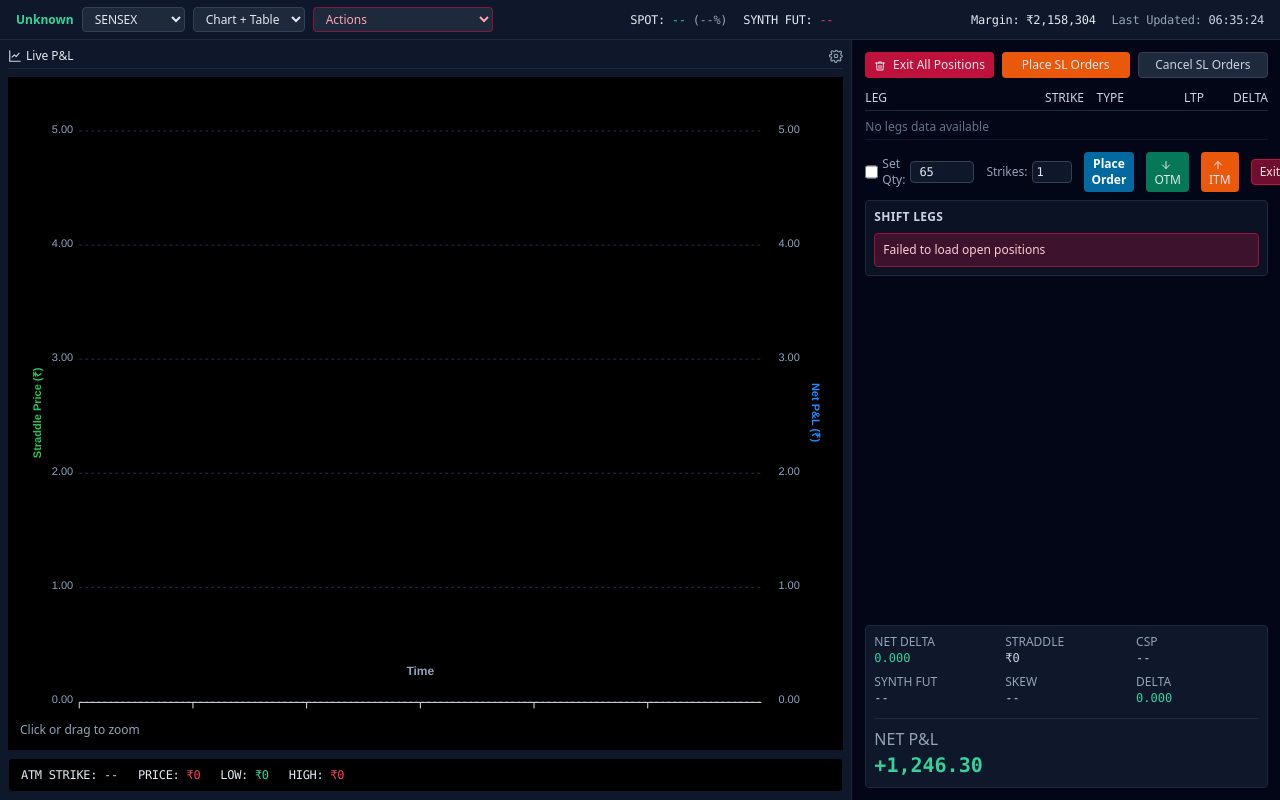
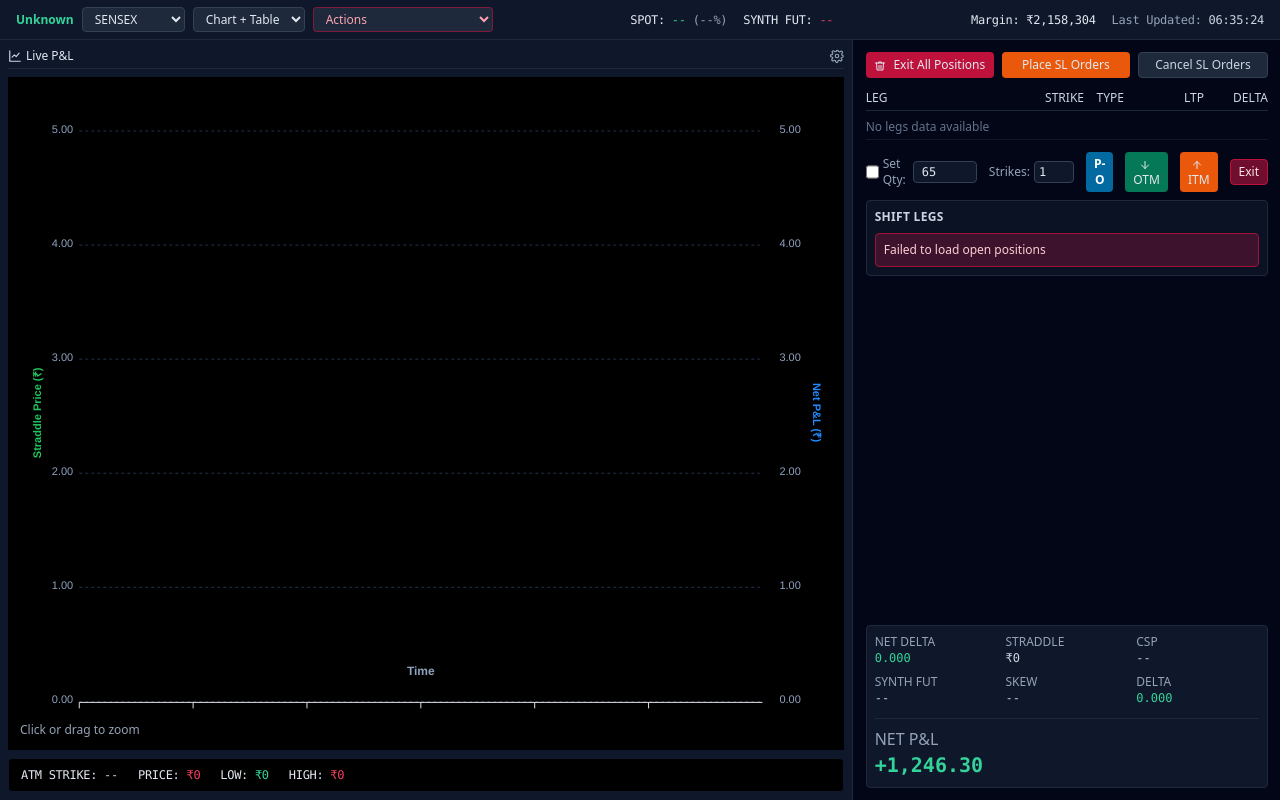
Before and after one commit to uanandast/Kite-Automation, a FastAPI app: page / in a window 1280 px wide. Run offline with FastAPI, Linux system fonts and the light colour scheme; data that the repository does not hold is empty; parts of the project's set-up code (start-up, migrations or seed data) failed here and were passed over; some libraries are stand-ins or nearby versions.

Commit message:
refactor: remove exit all positions action and add tooltips to trading buttons

```diff
--- a/static/script_r.js
+++ b/static/script_r.js
@@ -1200,12 +1200,6 @@ function initializeAccountActions() {
 
         if (action === 'close_account') {
             showCloseAccountModal();
-        } else if (action === 'exit_all') {
-            const confirmed = window.confirm('Are you sure you want to exit all positions?');
-            if (confirmed) {
-                await triggerManualExit();
-            }
-            actionsSelect.value = '';
         }
     });
 }
--- a/templates/index_r.html
+++ b/templates/index_r.html
@@ -26,7 +26,6 @@
           <select id="account-actions" class="rounded border border-rose-700/60 bg-slate-800 px-2 py-0.5 text-xs font-medium text-rose-300 outline-none">
             <option value="" selected disabled>Actions</option>
             <option value="close_account">Close All & Close Account</option>
-            <option value="exit_all">Exit All Positions</option>
           </select>
         </div>
 
@@ -122,25 +121,41 @@
               <input id="strikes-input" type="number" min="1" step="1" value="1" class="w-10 rounded border border-slate-700 bg-slate-900 px-1 py-0.5 text-xs font-mono text-slate-200 outline-none" />
               <input id="shift-count-input" type="text" class="hidden" value="1" />
             </div>
-            <button id="place-recommended-order-btn" class="flex-1 rounded bg-sky-700 px-2 py-1 text-xs font-semibold text-white hover:bg-sky-600 disabled:cursor-not-allowed disabled:opacity-50" type="button">
-              Place Order
+            <button id="place-recommended-order-btn" class="group relative flex-1 rounded bg-sky-700 px-2 py-1 text-xs font-semibold text-white transition-all duration-150 hover:bg-sky-600 hover:-translate-y-0.5 hover:shadow-md disabled:cursor-not-allowed disabled:opacity-50" type="button">
+              <span>P-O</span>
+              <span class="pointer-events-none absolute bottom-full left-1/2 mb-2 -translate-x-1/2 whitespace-nowrap rounded border border-slate-700 bg-slate-900/95 px-2 py-0.5 text-[10px] font-medium text-sky-300 shadow-xl opacity-0 translate-y-1.5 scale-95 transition-all duration-200 ease-out group-hover:opacity-100 group-hover:translate-y-0 group-hover:scale-100 z-30 backdrop-blur-sm">
+                Place Order
+                <span class="absolute -bottom-1 left-1/2 -translate-x-1/2 h-2 w-2 rotate-45 border-b border-r border-slate-700 bg-slate-900"></span>
+              </span>
             </button>
-            <button id="shift-away-btn" class="flex-1 rounded bg-emerald-700 px-2 py-1 text-xs text-slate-200 hover:bg-emerald-800" data-action="move-away">
+            <button id="shift-away-btn" class="group relative flex-1 rounded bg-emerald-700 px-2 py-1 text-xs text-slate-200 transition-all duration-150 hover:bg-emerald-800 hover:-translate-y-0.5 hover:shadow-md" data-action="move-away">
               <svg class="mr-1 inline h-[12px] w-[12px]" viewBox="0 0 24 24" fill="none" stroke="currentColor" stroke-width="2" stroke-linecap="round" stroke-linejoin="round" aria-hidden="true">
                 <path d="M12 5v14"></path>
                 <path d="M19 12l-7 7-7-7"></path>
               </svg>
-              OTM
+              <span>OTM</span>
+              <span class="pointer-events-none absolute bottom-full left-1/2 mb-2 -translate-x-1/2 whitespace-nowrap rounded border border-slate-700 bg-slate-900/95 px-2 py-0.5 text-[10px] font-medium text-emerald-300 shadow-xl opacity-0 translate-y-1.5 scale-95 transition-all duration-200 ease-out group-hover:opacity-100 group-hover:translate-y-0 group-hover:scale-100 z-30 backdrop-blur-sm">
+                Out of The Money
+                <span class="absolute -bottom-1 left-1/2 -translate-x-1/2 h-2 w-2 rotate-45 border-b border-r border-slate-700 bg-slate-900"></span>
+              </span>
             </button>
-            <button id="shift-near-btn" class="flex-1 rounded bg-orange-600 px-2 py-1 text-xs text-slate-200 hover:bg-orange-700" data-action="move-near">
+            <button id="shift-near-btn" class="group relative flex-1 rounded bg-orange-600 px-2 py-1 text-xs text-slate-200 transition-all duration-150 hover:bg-orange-700 hover:-translate-y-0.5 hover:shadow-md" data-action="move-near">
               <svg class="mr-1 inline h-[12px] w-[12px]" viewBox="0 0 24 24" fill="none" stroke="currentColor" stroke-width="2" stroke-linecap="round" stroke-linejoin="round" aria-hidden="true">
                 <path d="M12 19V5"></path>
                 <path d="M5 12l7-7 7 7"></path>
               </svg>
-              ITM
+              <span>ITM</span>
+              <span class="pointer-events-none absolute bottom-full left-1/2 mb-2 -translate-x-1/2 whitespace-nowrap rounded border border-slate-700 bg-slate-900/95 px-2 py-0.5 text-[10px] font-medium text-orange-300 shadow-xl opacity-0 translate-y-1.5 scale-95 transition-all duration-200 ease-out group-hover:opacity-100 group-hover:translate-y-0 group-hover:scale-100 z-30 backdrop-blur-sm">
+                In The Money
+                <span class="absolute -bottom-1 left-1/2 -translate-x-1/2 h-2 w-2 rotate-45 border-b border-r border-slate-700 bg-slate-900"></span>
+              </span>
             </button>
-            <button id="shift-exit-selected-btn" class="flex-1 rounded border border-rose-700 bg-rose-800/70 px-2 py-1 text-xs text-rose-100 hover:bg-rose-700" type="button">
-              Exit
+            <button id="shift-exit-selected-btn" class="group relative flex-1 rounded border border-rose-700 bg-rose-800/70 px-2 py-1 text-xs text-rose-100 transition-all duration-150 hover:bg-rose-700 hover:-translate-y-0.5 hover:shadow-md" type="button">
+              <span>Exit</span>
+              <span class="pointer-events-none absolute bottom-full left-1/2 mb-2 -translate-x-1/2 whitespace-nowrap rounded border border-slate-700 bg-slate-900/95 px-2 py-0.5 text-[10px] font-medium text-rose-300 shadow-xl opacity-0 translate-y-1.5 scale-95 transition-all duration-200 ease-out group-hover:opacity-100 group-hover:translate-y-0 group-hover:scale-100 z-30 backdrop-blur-sm">
+                Exit Selected
+                <span class="absolute -bottom-1 left-1/2 -translate-x-1/2 h-2 w-2 rotate-45 border-b border-r border-slate-700 bg-slate-900"></span>
+              </span>
             </button>
           </div>
 
```
